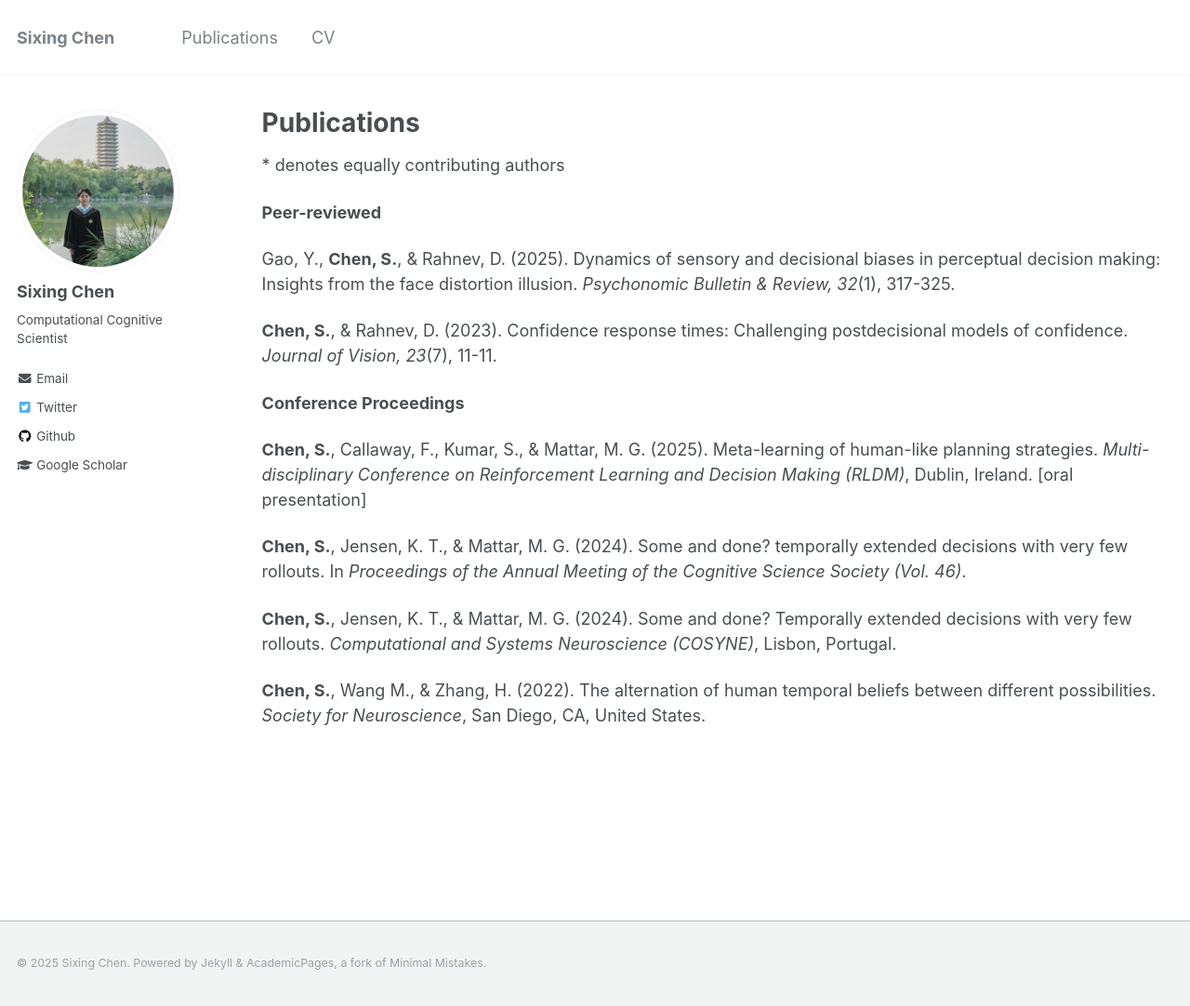
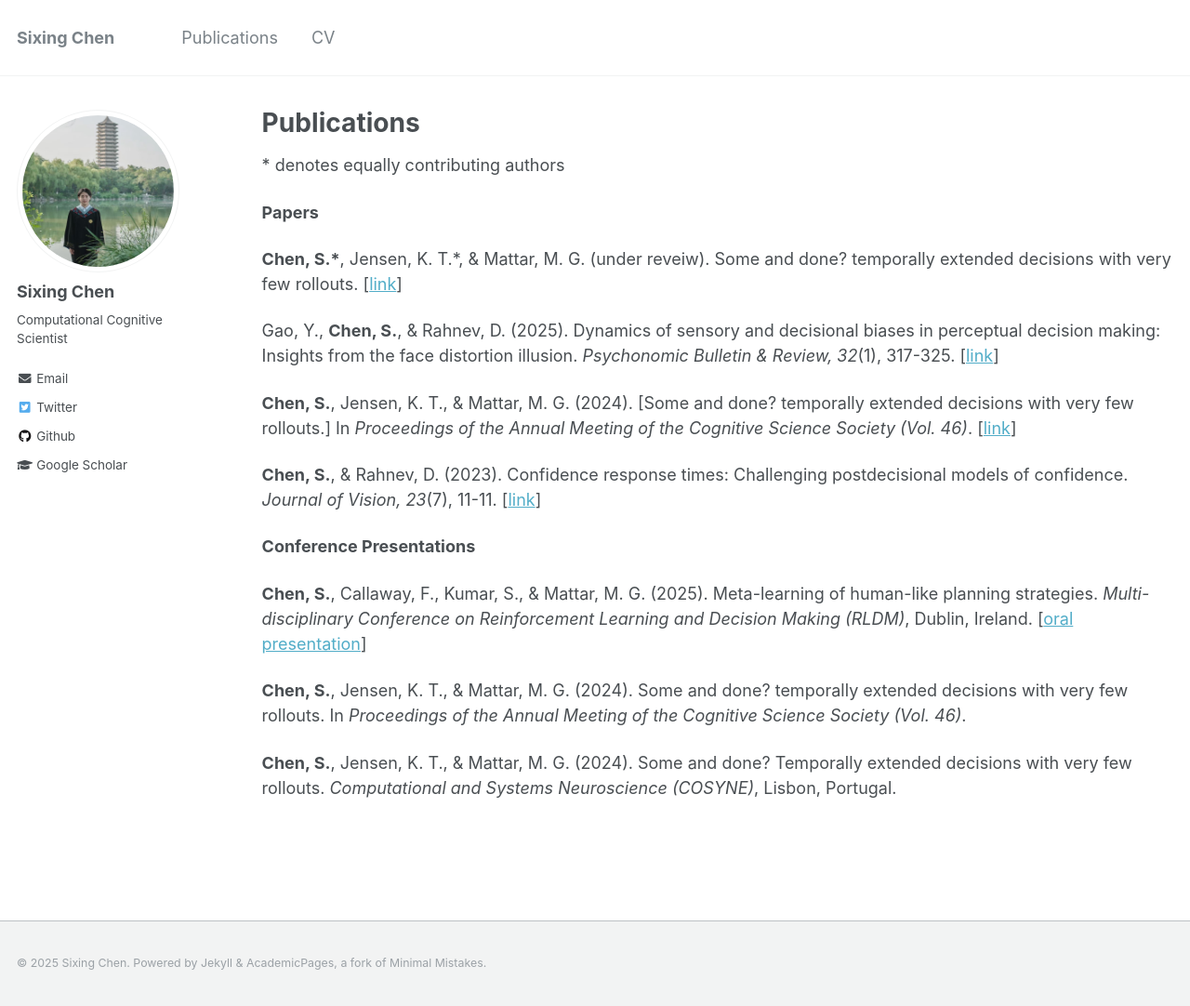
Before and after one commit to SixingChen028/SixingChen028.github.io, a Jekyll site: the page built from _pages/publications.md, in a window 1280 px wide and 1082 px high. Shown: the whole window at 93% size. Built offline with Jekyll 4.4.1, drawn with Linux system fonts in a browser that asks for light colours.

Commit message:
Iinitial commit

```diff
--- a/_pages/publications.md
+++ b/_pages/publications.md
@@ -18,19 +18,20 @@ author_profile: true
 \* denotes equally contributing authors
 
 
-**Peer-reviewed**
+**Papers**
 
-Gao, Y., **Chen, S.**, & Rahnev, D. (2025). Dynamics of sensory and decisional biases in perceptual decision making: Insights from the face distortion illusion. *Psychonomic Bulletin & Review, 32*(1), 317-325.
+**Chen, S.\***, Jensen, K. T.\*, & Mattar, M. G. (under reveiw). Some and done? temporally extended decisions with very few rollouts. [[link](https://osf.io/gpt39_v1/)]
 
-**Chen, S.**, & Rahnev, D. (2023). Confidence response times: Challenging postdecisional models of confidence. *Journal of Vision, 23*(7), 11-11.
+Gao, Y., **Chen, S.**, & Rahnev, D. (2025). Dynamics of sensory and decisional biases in perceptual decision making: Insights from the face distortion illusion. *Psychonomic Bulletin & Review, 32*(1), 317-325. [[link](https://link.springer.com/article/10.3758/s13423-024-02539-8)]
 
+**Chen, S.**, Jensen, K. T., & Mattar, M. G. (2024). [Some and done? temporally extended decisions with very few rollouts.] In *Proceedings of the Annual Meeting of the Cognitive Science Society (Vol. 46)*. [[link](https://escholarship.org/uc/item/9gz1c7sg)]
 
-**Conference Proceedings**
+**Chen, S.**, & Rahnev, D. (2023). Confidence response times: Challenging postdecisional models of confidence. *Journal of Vision, 23*(7), 11-11. [[link](https://jov.arvojournals.org/article.aspx?articleid=2791308)]
 
-**Chen, S.**, Callaway, F., Kumar, S., & Mattar, M. G. (2025). Meta-learning of human-like planning strategies. *Multi-disciplinary Conference on Reinforcement Learning and Decision Making (RLDM)*, Dublin, Ireland. [oral presentation]
+**Conference Presentations**
+
+**Chen, S.**, Callaway, F., Kumar, S., & Mattar, M. G. (2025). Meta-learning of human-like planning strategies. *Multi-disciplinary Conference on Reinforcement Learning and Decision Making (RLDM)*, Dublin, Ireland. [[oral presentation](https://www.youtube.com/watch?v=1zUy9kT6--g)]
 
 **Chen, S.**, Jensen, K. T., & Mattar, M. G. (2024). Some and done? temporally extended decisions with very few rollouts. In *Proceedings of the Annual Meeting of the Cognitive Science Society (Vol. 46)*.
 
 **Chen, S.**, Jensen, K. T., & Mattar, M. G. (2024). Some and done? Temporally extended decisions with very few rollouts. *Computational and Systems Neuroscience (COSYNE)*, Lisbon, Portugal.
-
-**Chen, S.**, Wang M., & Zhang, H. (2022). The alternation of human temporal beliefs between different possibilities. *Society for Neuroscience*, San Diego, CA, United States.
```
